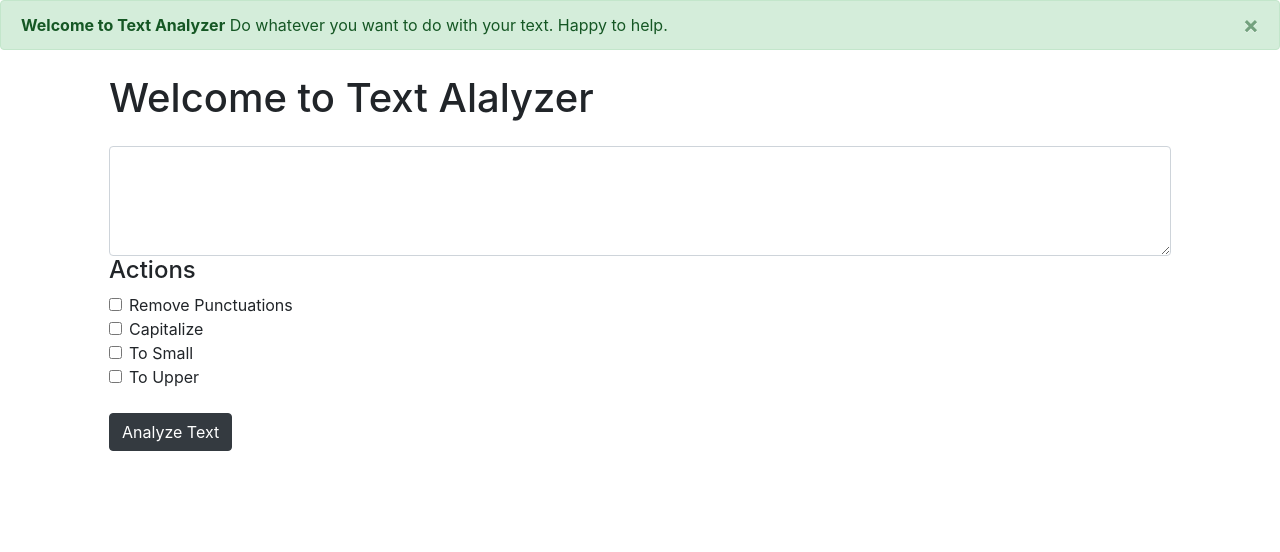
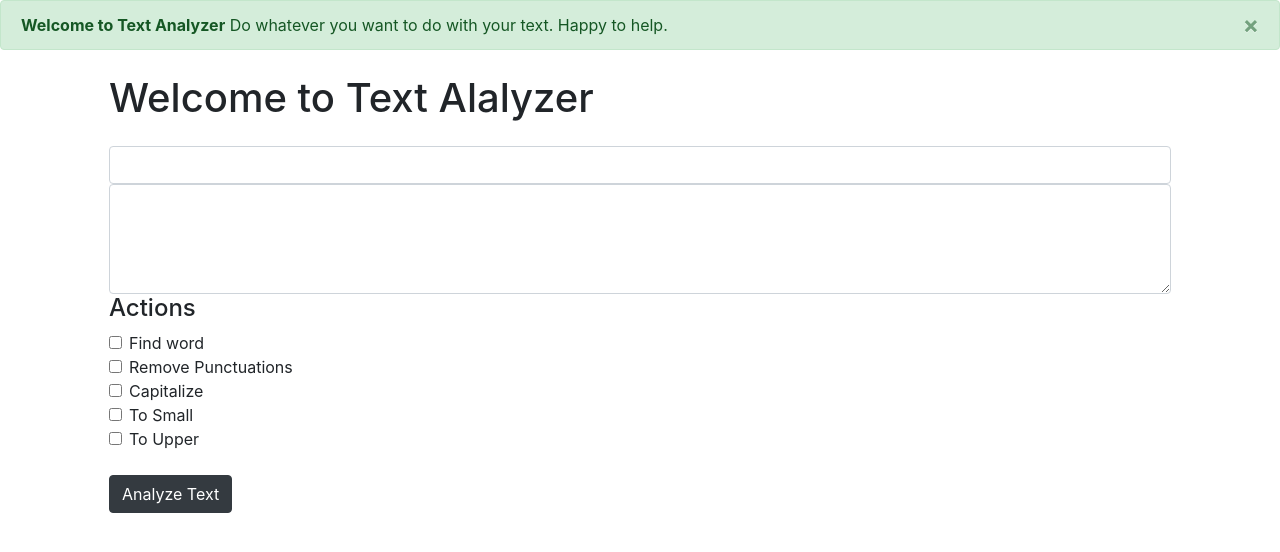
Before and after one commit to rockingrohit9639/TextAnalyzer, a Django app: page / in a window 1280 px wide. Shown: the part 56-608 px from the top of the page. Run offline with Django 3.2, Linux system fonts and the light colour scheme; some libraries are stand-ins or nearby versions.

Commit message:
added find-feature

```diff
--- a/mysite/views.py
+++ b/mysite/views.py
@@ -8,13 +8,29 @@ def index(request):
 
 def analyze(request):
     puncts = string.punctuation
+    word_to_find = request.POST.get("word_input")
     djText = request.POST.get('text', 'default')
     remPunc = request.POST.get('removepunc', 'off')
     cap = request.POST.get('capitalize', 'off')
     small = request.POST.get('toSmall', 'off')
     upper = request.POST.get('toUpper', 'off')
+    word_find_flag = request.POST.get('word_find', 'off')
     analyzed_text = ""
-    if remPunc == "on" and cap == "on":
+    word_status = ""
+    if word_find_flag == "on":
+        if word_to_find != "":
+            if djText.find(word_to_find) != -1:
+                word_status = "found"
+            else:
+                word_status = "not found"
+            analyzed_text = djText
+            result = {
+                "analyzed_text": analyzed_text,
+                "purpose": "Find",
+                "status": word_status,
+            }
+
+    elif remPunc == "on" and cap == "on":
         for char in djText:
             if char not in puncts:
                 analyzed_text = analyzed_text + char
--- a/templates/analyze.html
+++ b/templates/analyze.html
@@ -29,6 +29,9 @@
 <div class="jumbotron mx-4 my-4">
   <h3 class="display-4">Analyzed Text - {{ purpose }}</h3>
   <p class="lead"><pre>{{ analyzed_text }}</pre> </p>
+  {% if status %}
+  <h4> Status {{ status }} </h4>
+  {% endif %}
   <hr class="my-4">
   <a class="btn btn-dark btn-lg" href="/" role="button">Go Back</a>
 </div>
--- a/templates/index.html
+++ b/templates/index.html
@@ -32,19 +32,24 @@
 <form action='/analyze' method='post'> {% csrf_token %}
   <h1 class="mx-4 my-4">Welcome to Text Alalyzer</h1>
   <div class="form-group mx-4 my-4">
+    <input class="form-control" id="word_input" name="word_input">
     <textarea class="form-control" id="text" rows="4" name="text"></textarea>
     <h4>Actions</h4>
     <div class="form-check">
+      <input class="form-check-input" type="checkbox" value="on" id="word_find" name="word_find">
+      <label class="form-check-label" for="word_find">Find word</label>
+    </div>
+    <div class="form-check">
       <input class="form-check-input" type="checkbox" value="on" id="removepunc" name="removepunc">
-      <label class="form-check-label" for=removepunc">Remove Punctuations</label>
+      <label class="form-check-label" for="removepunc">Remove Punctuations</label>
     </div>
     <div class="form-check">
       <input class="form-check-input" type="checkbox" value="on" id="capitalize" name="capitalize">
-      <label class="form-check-label" for=capitalize">Capitalize</label>
+      <label class="form-check-label" for="capitalize">Capitalize</label>
     </div>
     <div class="form-check">
       <input class="form-check-input" type="checkbox" value="on" id="toSmall" name="toSmall">
-      <label class="form-check-label" for=toSmall">To Small</label>
+      <label class="form-check-label" for="toSmall">To Small</label>
     </div>
     <div class="form-check">
       <input class="form-check-input" type="checkbox" value="on" id="toUpper" name="toUpper">
```
